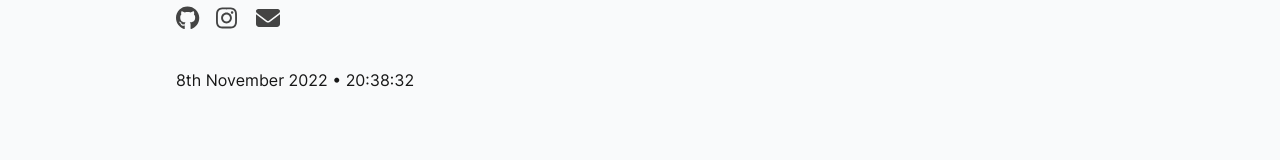
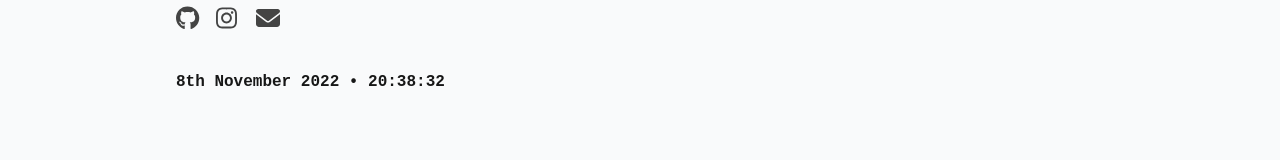
Before and after one commit to jurgenjacobsen/portfolio, a Vue app: page / in a window 1280 px wide. Shown: the part 314-474 px from the top of the page. Built offline with nearby package versions, Linux system fonts and the light colour scheme; no server answers.

Commit message:
💄 Fixed font style of time component

```diff
--- a/src/components/Time.vue
+++ b/src/components/Time.vue
@@ -51,5 +51,5 @@ export default {
 </script>
 
 <template>
-    <span v-html="text" class="dark:opacity-50"></span>
+    <span v-html="text" class="dark:opacity-50 font-mono font-semibold"></span>
 </template>
```
